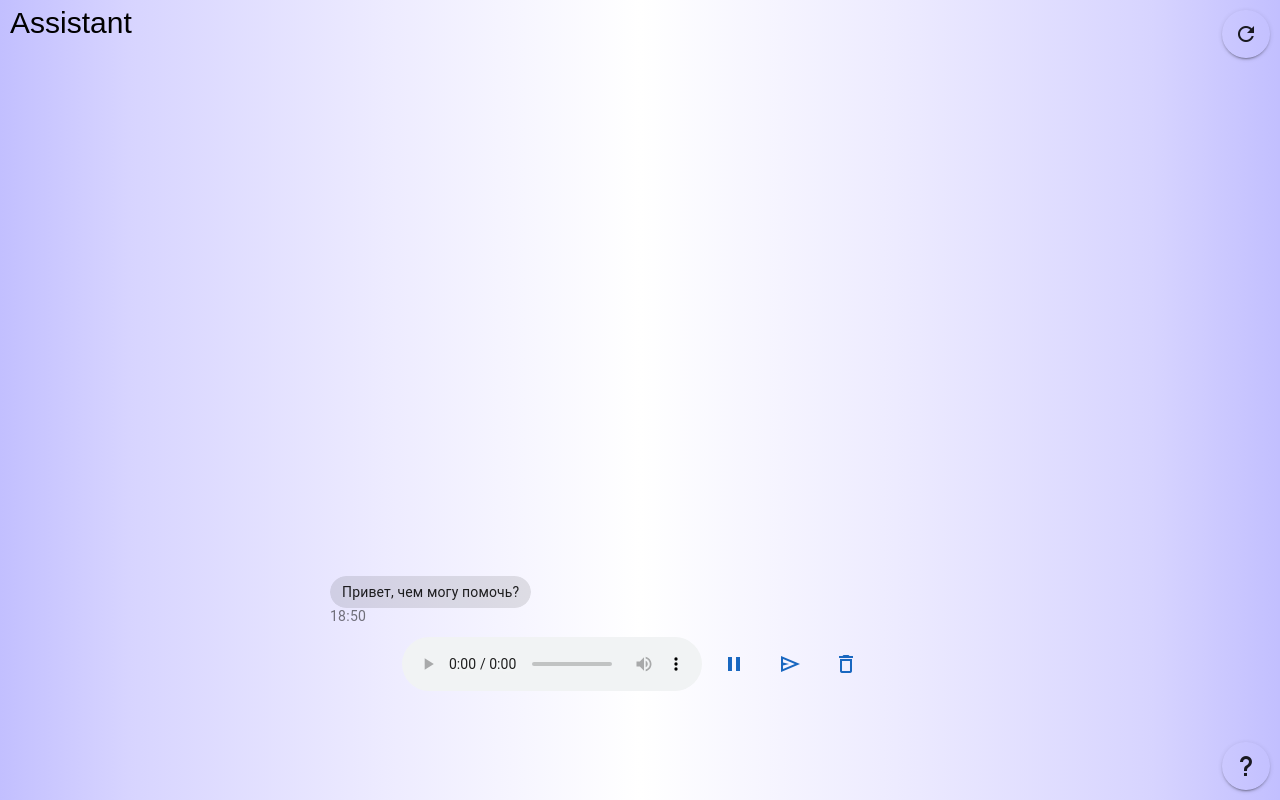
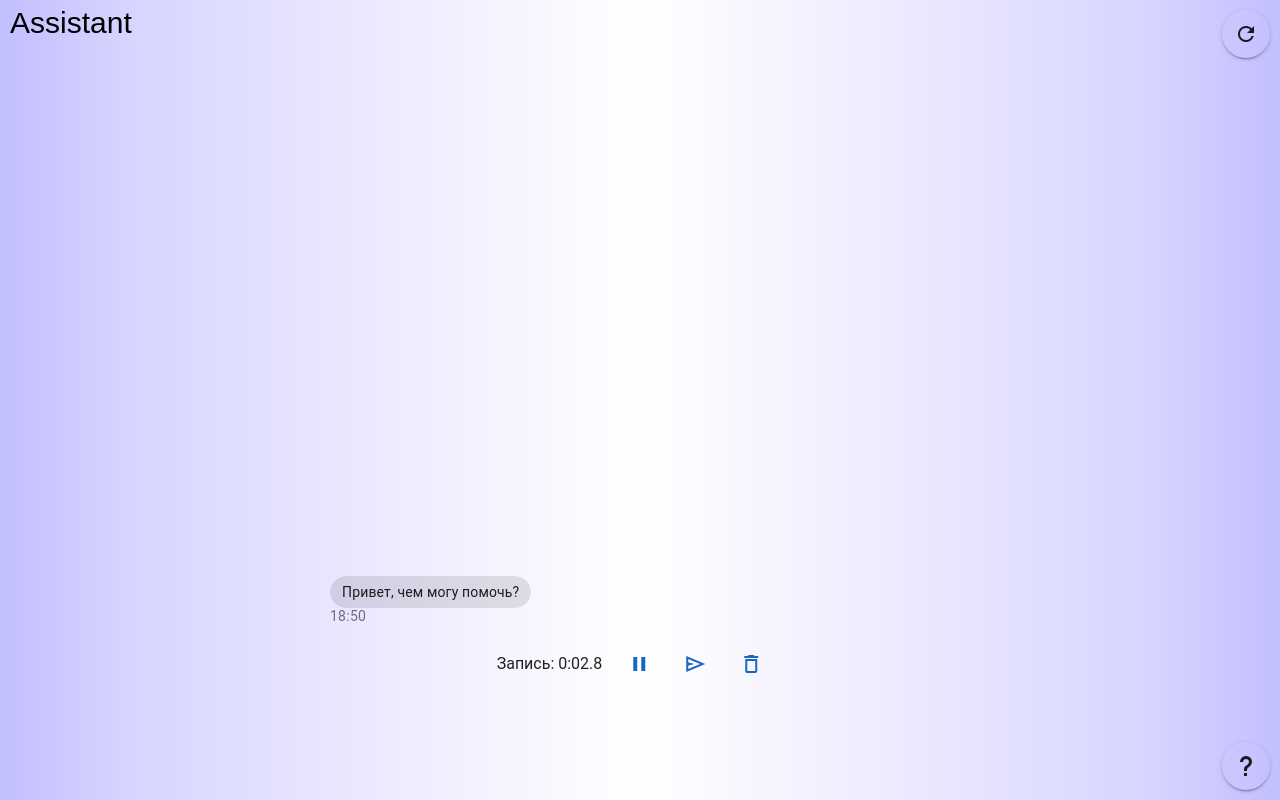
Before and after one commit to moevm/mse1h2024-assistant, a Vue app in the folder frontend/: page /#/chat in a window 1280 px wide. Both pictures are taken after a click on the button 934 px from the left and 664 px from the top of the page. Built offline with nearby package versions, Linux system fonts and the light colour scheme; no server answers.

Commit message:
add timer

```diff
--- a/frontend/src/components/Chat.vue
+++ b/frontend/src/components/Chat.vue
@@ -10,13 +10,14 @@
         </v-list-item>
       </v-card-text>
 
+
+
       <v-card-actions class="d-flex justify-center" style="padding: 0; margin-right: 8px; height: 72px;">
         <v-text-field v-show="text_visible" v-model="newMessage" label="Сообщение" style="margin: 8px" hide-details></v-text-field>
         <v-btn class="button" v-show="send_text_visible" @click="send_message" color="primary" icon="mdi-send-variant-outline"></v-btn>
         <v-btn class="button" v-show="open_voice_visible" @click="start_voice" color="primary" style="margin: 0" icon="mdi-microphone-outline"></v-btn>
-<!--        <v-card-text v-show="player_visible" style="padding: 0" class="max-content mx-auto">-->
+        <div v-show="isRunning" style="margin-right: 5px">Запись: {{ formatTime }}</div>
         <audio v-show="player_visible" controls ref="audioPlayer" :src="audioSrc" type="audio/mpeg"></audio>
-<!--        </v-card-text>-->
         <v-btn class="button" v-show="stop_voice_visible" @click="stop_voice" color="primary" style="margin: 0" icon="mdi-pause"></v-btn>
         <v-btn class="button" v-show="send_voice_visible" @click="send_voice" color="primary" icon="mdi-send-variant-outline"></v-btn>
         <v-btn class="button" v-show="delete_voice_visible" @click="delete_voice" color="primary" icon="mdi-delete-outline"></v-btn>
@@ -45,10 +46,21 @@ export default {
       audioSrc: null,
       mediaRecorder: null,
       chunks: [],
+      isRunning: false,
+      time: 0,
+      timer: null,
       messages: [
         { content: 'Привет, чем могу помочь?', me: false, created_at: this.get_date() },
       ],
       newMessage: ''
+    }
+  },
+
+  computed: {
+    formatTime() {
+      const minutes = Math.floor(this.time / 60);
+      const seconds = (this.time % 60).toFixed(1); // Форматируем с точностью до одного знака после запятой
+      return `${minutes}:${seconds < 10 ? '0' : ''}${seconds}`;
     }
   },
 
@@ -86,6 +98,7 @@ export default {
     },
 
     start_voice() {
+      this.startTimer()
       this.open_voice()
       this.audioSrc = null
 
@@ -115,8 +128,8 @@ export default {
       this.open_voice_visible = false
       this.send_voice_visible = true
       this.delete_voice_visible = true
-      this.player_visible = true
       this.stop_voice_visible = true
+      this.isRunning = true
     },
 
     close_voice() {
@@ -127,6 +140,7 @@ export default {
       this.delete_voice_visible = false
       this.player_visible = false
       this.stop_voice_visible = false
+      this.stopTimer()
     },
 
     send_voice() {
@@ -152,11 +166,27 @@ export default {
     stop_voice(){
       this.stop_voice_visible = false
       this.mediaRecorder.stop();
+      this.isRunning = false
+      this.player_visible = true
+      this.stopTimer()
     },
 
     delete_voice() {
       this.close_voice()
       if(this.mediaRecorder) this.mediaRecorder.stop();
+    },
+
+    startTimer() {
+      this.isRunning = true;
+      this.timer = setInterval(() => {
+        this.time += 0.1;
+      }, 100);
+    },
+
+    stopTimer() {
+      this.isRunning = false;
+      clearInterval(this.timer);
+      this.time = 0
     },
   }
 }
@@ -183,7 +213,6 @@ export default {
     top: 0;
     right: 0;
     background-color: transparent;
-
 }
 
 </style>
```
Lines whose indentation alone changed are shown as unchanged.
